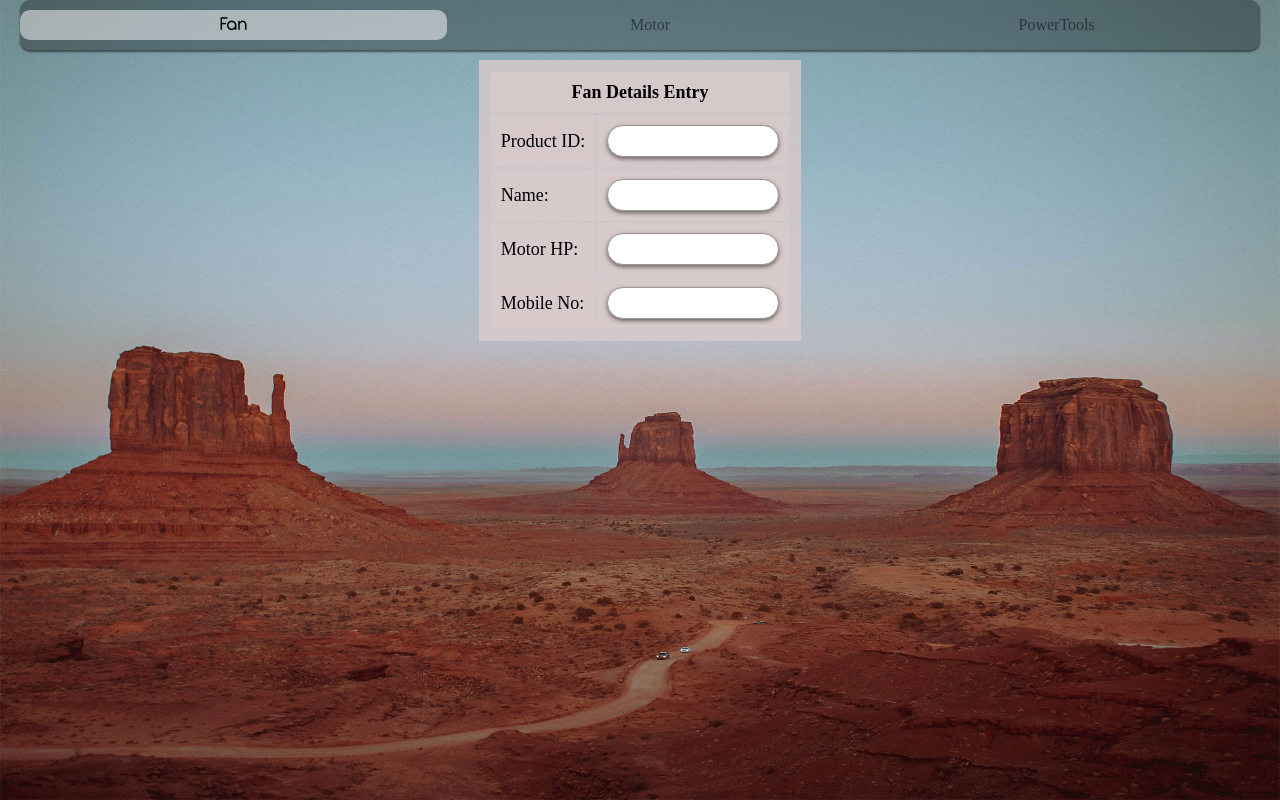
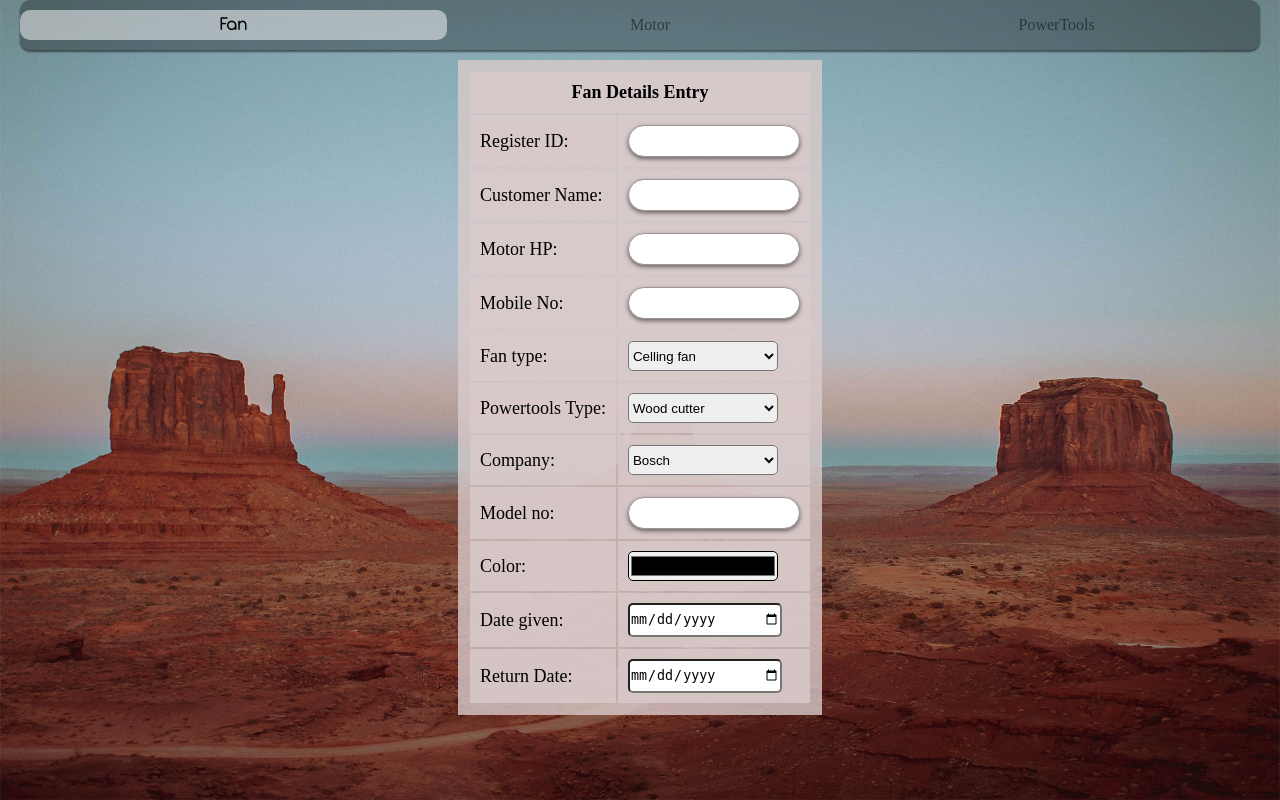
Before and after one commit to Justin-Ebenazar/jacob_Enterprise_freelancing, a Flask app: page /service in a window 1280 px wide. Shown: the part 100-900 px from the top of the page. Run offline with Flask 3, Linux system fonts and the light colour scheme.

Commit message:
service page updated by jasmine

```diff
--- a/Manicks/templates/javascp.js
+++ b/Manicks/templates/javascp.js
@@ -9,7 +9,9 @@ function openNav() {
   function navigation(){
   const tabs = document.querySelectorAll('.tab');
   const tabSelect = document.querySelectorAll('.tab-selected');
-  const hp=document.querySelector('.ignore');
+  const hp=document.querySelector('.motorexculusive');
+  const fab=document.querySelector('.fanexculusive');
+  const powerb=document.querySelector('.powerexculusive');
   const formTitle=document.querySelector('.form-title')
 
   function showTab(index) {
@@ -17,20 +19,24 @@ function openNav() {
         tab.classList.remove('active');
     });
     tabs[index].classList.add('active');
-  if (tabs[index].textContent == 'Motor'){
-      formTitle.textContent='Motor Detail Entry'
-      hp.style.display='table-row';
-  }
-  else{
-      hp.style.display='none';
-  }
-  if (tabs[index].textContent == 'Fan'){
-      formTitle.textContent='Fan Detail Entry'
-  }
-  if (tabs[index].textContent == 'PowerTools'){
-      formTitle.textContent='PowerTools Detail Entry'
+    if (tabs[index].textContent === 'Motor') {
+        formTitle.textContent = 'Motor Detail Entry';
+        hp.style.display = 'table-row';
+        fab.style.display = 'none';
+        powerb.style.display = 'none';
+    } else if (tabs[index].textContent === 'Fan') {
+        formTitle.textContent = 'Fan Detail Entry';
+        fab.style.display = 'table-row';
+        hp.style.display = 'none';
+        powerb.style.display = 'none';
+    } else if (tabs[index].textContent === 'PowerTools') {
+        formTitle.textContent = 'PowerTools Detail Entry';
+        powerb.style.display = 'table-row';
+        hp.style.display = 'none';
+        fab.style.display = 'none';
     }
 }
+
 
   // Initial active tab
   showTab(0);
--- a/Manicks/templates/service.html
+++ b/Manicks/templates/service.html
@@ -37,21 +37,66 @@
                             <th class="form-title" colspan="2">Fan Details Entry</th>
                         </tr>
                         <tr>
-                            <td>Product ID:</td>
+                            <td>Register ID:</td>
                             <td><input type="text" value="" name="ID"></td>
                         </tr>
                         <tr>
-                            <td>Name:</td>
+                            <td>Customer Name:</td>
                             <td><input type="text" name="NAME"></td>
                         </tr>
 
-                        <tr class="ignore">
+                        <tr class="motorexculusive">
                             <td>Motor HP:</td>
                             <td><input type="text" name="HP"></td>
                         </tr>
                         <tr>
                             <td>Mobile No:</td>
                             <td><input type="number" name="MOBILE"></td>
+                        </tr>
+                        <tr class="fanexculusive ">
+                            <td>Fan type:</td>
+                            <td><select>
+                                  <option>Celling fan</option>
+                                  <option>Table fan</option>
+                                  <option>Almonard pedestal</option>
+                                  <option>Almonard Wall mounding</option>
+                            </select>
+                        </td>
+                        </tr>
+                        <tr class="powerexculusive">
+                            <td>Powertools Type:</td>
+                            <td>
+                                <select name="POWERTOOLS">
+                                    <option>Wood cutter</option>
+                                    <option>Drilling</option>
+                                    <option>cut off saw</option>
+                                    <option>Grinding</option>
+                                </select>
+                            </td>
+                        </tr>
+                        <tr class="powerexculusive">
+                            <td>Company:</td>
+                            <td><select name="COMPANY">
+                                <option>Bosch</option>
+                                <option>Makita</option>
+                                <option>Dewalt</option>
+                                <option>Hitachi</option>
+                                <option>China made</option>
+                            </select>
+                        </td>
+                        </tr>
+                        <tr class="powerexculusive">
+                            <td>Model no:</td>
+                            <td><input type="text" name="MODEL NO"></td>
+                        </tr>
+                        <tr>
+                            <td>Color:</td><td><input type="color" name="COLOR"></td>
+                        </tr>
+                        <tr>
+                            <td>Date given:</td><td><input type="date" name="DATE"></td>
+                        </tr>
+                        <tr>
+                            <td>Return Date:</td><td><input type="date" name="RETURN"></td>
                         </tr>
                     </table>
                 </form>
```
Lines whose indentation alone changed are shown as unchanged.
